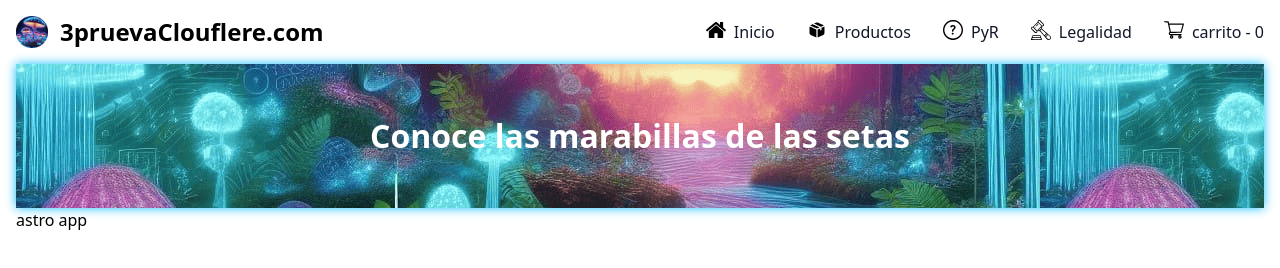
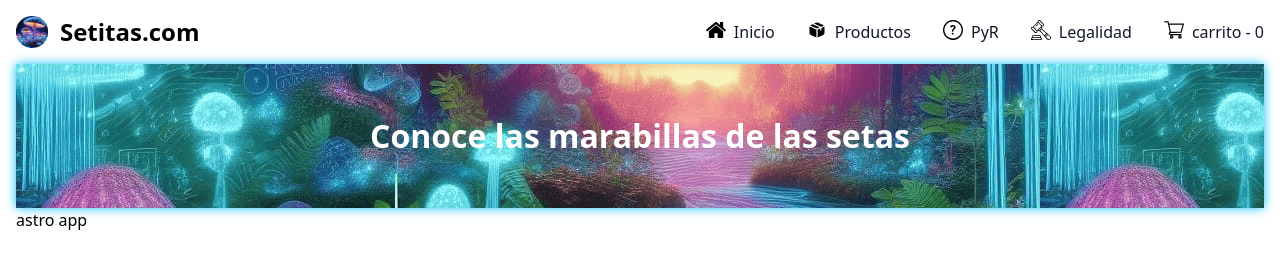
Before and after one commit to omarIsau/Cetas-eccomer, an Astro site: page / in a window 1280 px wide. Built offline with nearby package versions, Linux system fonts and the light colour scheme; Astro itself is replaced by a stand-in of ours.

Commit message:
commit de cloflere ahora si

```diff
--- a/src/components/Navbar/Navbar.tsx
+++ b/src/components/Navbar/Navbar.tsx
@@ -7,7 +7,7 @@ const Navbar = () => {
         <a href="/" className="flex items-center space-x-3 rtl:space-x-reverse">
           <img src="/logo.webp" className="h-8" alt="Setas loog" />
           <span className="self-center text-2xl font-semibold whitespace-nowrap dark:text-white">
-            3pruevaClouflere.com
+            Setitas.com
           </span>
         </a>
         <NavToch />
```
